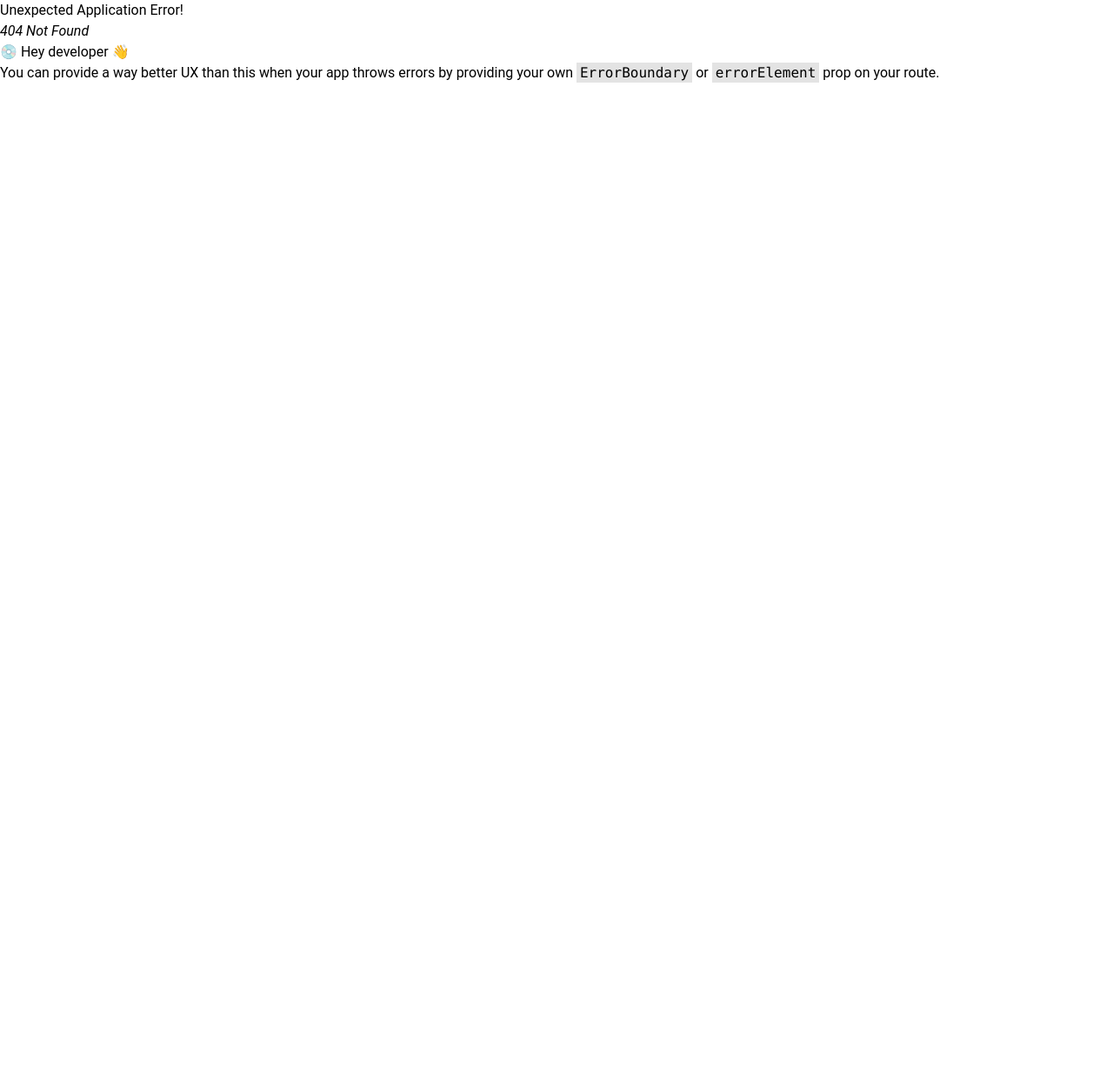
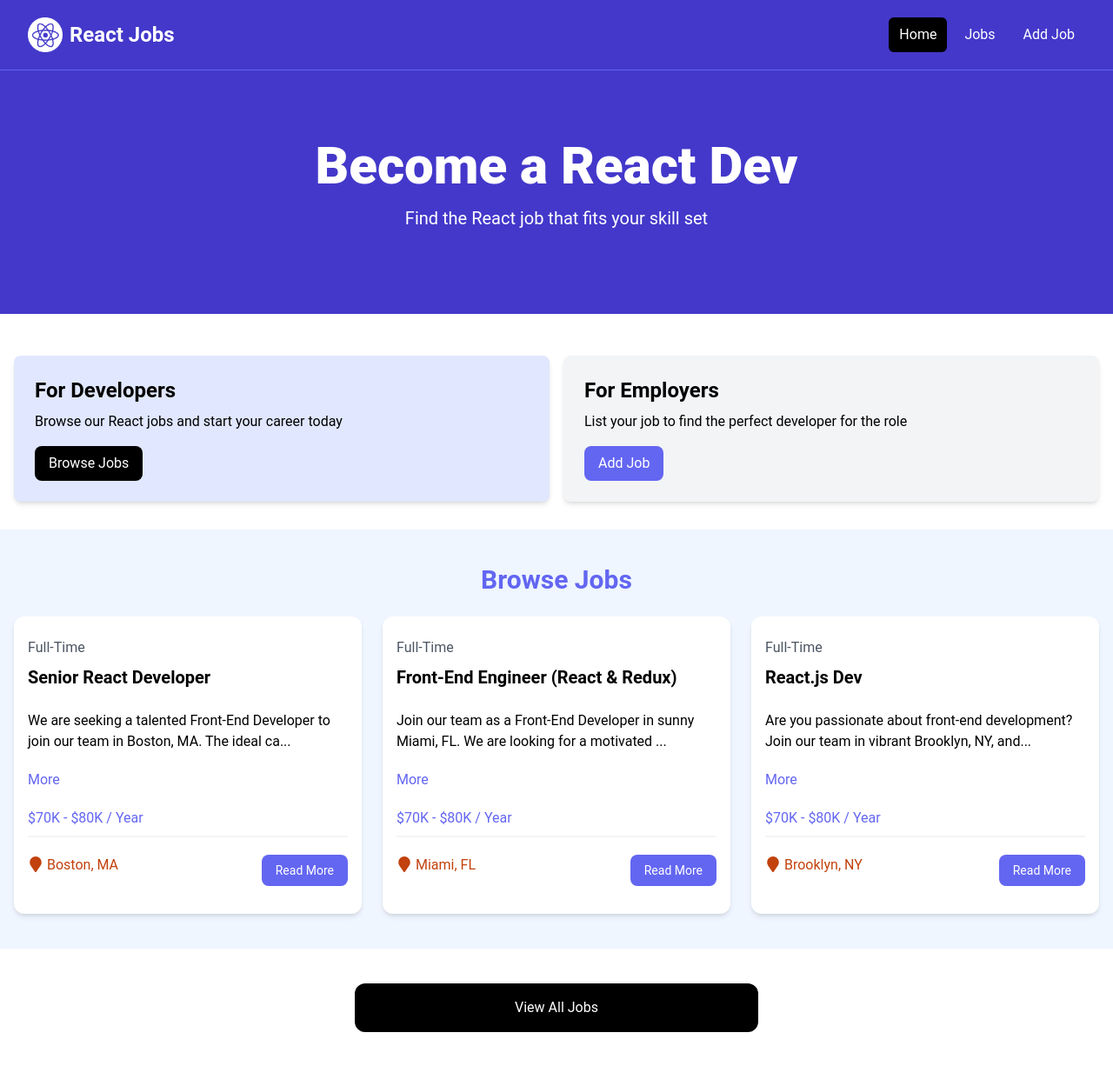
Before and after one commit to JuanPabloEnriquezPedroza/ReactCrashCourse, a React (Vite) app: page / in a window 1280 px wide. Before the commit this address had no page. Shown: the whole page at 87% size. Before the commit the page ends 800 px from the top, so only its background shows below. Built offline with nearby package versions, Linux system fonts and the light colour scheme.

Commit message:
Added routing

```diff
--- a/src/App.jsx
+++ b/src/App.jsx
@@ -1,9 +1,8 @@
 import React from "react";
-import Hero from "./components/Hero";
-import Navbar from "./components/Navbar";
-import HomeCards from "./components/HomeCards";
-import JobListings from "./components/JobListings";
-import ViewAllJobs from "./components/ViewAllJobs";
+import HomePage from "./pages/HomePage";
+import JobsPage from "./pages/JobsPage";
+import MainLayout from "./layouts/MainLayout";
+import NotFoundPage from "./pages/NotFoundPage";
 
 import {
   Route,
@@ -13,7 +12,13 @@
 } from "react-router-dom";
 
 const router = createBrowserRouter(
-  createRoutesFromElements(<Route path="/about" element={<h1>My App</h1>} />)
+  createRoutesFromElements(
+    <Route path="/" element={<MainLayout />}>
+      <Route index element={<HomePage />} />
+      <Route path="/jobs" element={<JobsPage />} />
+      <Route path="*" element={<NotFoundPage />} />
+    </Route>
+  )
 );
 
 const App = () => {
--- a/src/components/Hero.jsx
+++ b/src/components/Hero.jsx
@@ -1,6 +1,9 @@
 import React from "react";
 
-const Hero = ({ title, subtitle }) => {
+const Hero = ({
+  title = "Become a React Dev",
+  subtitle = "Find the React job that fits your skill set",
+}) => {
   return (
     <section className="bg-indigo-700 py-20 mb-4">
       <div className="max-w-7xl mx-auto px-4 sm:px-6 lg:px-8 flex flex-col items-center">
--- a/src/components/HomeCards.jsx
+++ b/src/components/HomeCards.jsx
@@ -1,5 +1,6 @@
 import React from "react";
 import Card from "./Card";
+import { Link } from "react-router-dom";
 
 const HomeCards = () => {
   return (
@@ -11,24 +12,24 @@
             <p className="mt-2 mb-4">
               Browse our React jobs and start your career today
             </p>
-            <a
-              href="/jobs.html"
+            <Link
+              to="/jobs"
               className="inline-block bg-black text-white rounded-lg px-4 py-2 hover:bg-gray-700"
             >
               Browse Jobs
-            </a>
+            </Link>
           </Card>
           <Card>
             <h2 className="text-2xl font-bold">For Employers</h2>
             <p className="mt-2 mb-4">
               List your job to find the perfect developer for the role
             </p>
-            <a
-              href="/add-job.html"
+            <Link
+              to="/add-job"
               className="inline-block bg-indigo-500 text-white rounded-lg px-4 py-2 hover:bg-indigo-600"
             >
               Add Job
-            </a>
+            </Link>
           </Card>
         </div>
       </div>
--- a/src/components/JobListing.jsx
+++ b/src/components/JobListing.jsx
@@ -1,5 +1,6 @@
 import React from "react";
 import { useState } from "react";
+import { Link } from "react-router-dom";
 import { FaMapMarker } from "react-icons/fa";
 
 const JobListing = ({ job }) => {
@@ -33,15 +34,15 @@
 
         <div className="flex flex-col lg:flex-row justify-between mb-4">
           <div className="text-orange-700 mb-3">
-            <FaMapMarker className="inline text-lg mb-1 mr-1"/>
+            <FaMapMarker className="inline text-lg mb-1 mr-1" />
             {job.location}
           </div>
-          <a
-            href={`/job/${job.id}`}
+          <Link
+            to={`/job/${job.id}`}
             className="h-[36px] bg-indigo-500 hover:bg-indigo-600 text-white px-4 py-2 rounded-lg text-center text-sm"
           >
             Read More
-          </a>
+          </Link>
         </div>
       </div>
     </div>
--- a/src/components/Navbar.jsx
+++ b/src/components/Navbar.jsx
@@ -1,4 +1,5 @@
 import React from "react";
+import { Link } from "react-router-dom";
 import logo from "../assets/images/logo.png";
 
 const Navbar = () => {
@@ -7,35 +8,32 @@
       <div className="mx-auto max-w-7xl px-2 sm:px-6 lg:px-8">
         <div className="flex h-20 items-center justify-between">
           <div className="flex flex-1 items-center justify-center md:items-stretch md:justify-start">
-            <a
-              className="flex flex-shrink-0 items-center mr-4"
-              href="/index.html"
-            >
+            <Link className="flex flex-shrink-0 items-center mr-4" to="/">
               <img className="h-10 w-auto" src={logo} alt="React Jobs" />
               <span className="hidden md:block text-white text-2xl font-bold ml-2">
                 React Jobs
               </span>
-            </a>
+            </Link>
             <div className="md:ml-auto">
               <div className="flex space-x-2">
-                <a
-                  href="/index.html"
+                <Link
+                  to="/"
                   className="text-white bg-black hover:bg-gray-900 hover:text-white rounded-md px-3 py-2"
                 >
                   Home
-                </a>
-                <a
-                  href="/jobs.html"
+                </Link>
+                <Link
+                  to="/jobs"
                   className="text-white hover:bg-gray-900 hover:text-white rounded-md px-3 py-2"
                 >
                   Jobs
-                </a>
-                <a
-                  href="/add-job.html"
+                </Link>
+                <Link
+                  to="/add-job"
                   className="text-white hover:bg-gray-900 hover:text-white rounded-md px-3 py-2"
                 >
                   Add Job
-                </a>
+                </Link>
               </div>
             </div>
           </div>
--- a/src/components/ViewAllJobs.jsx
+++ b/src/components/ViewAllJobs.jsx
@@ -1,14 +1,15 @@
 import React from "react";
+import { Link } from "react-router-dom";
 
 const ViewAllJobs = () => {
   return (
     <section className="m-auto max-w-lg my-10 px-6">
-      <a
-        href="/jobs"
+      <Link
+        to="/jobs"
         className="block bg-black text-white text-center py-4 px-6 rounded-xl hover:bg-gray-700"
       >
         View All Jobs
-      </a>
+      </Link>
     </section>
   );
 };
--- /dev/null
+++ b/src/layouts/MainLayout.jsx
@@ -0,0 +1,14 @@
+import React from "react";
+import { Outlet } from "react-router-dom";
+import Navbar from "../components/Navbar";
+
+const MainLayout = () => {
+  return (
+    <>
+      <Navbar />
+      <Outlet />
+    </>
+  );
+};
+
+export default MainLayout;
--- /dev/null
+++ b/src/pages/HomePage.jsx
@@ -0,0 +1,18 @@
+import React from "react";
+import Hero from "../components/Hero";
+import HomeCards from "../components/HomeCards";
+import JobListings from "../components/JobListings";
+import ViewAllJobs from "../components/ViewAllJobs";
+
+const HomePage = () => {
+  return (
+    <>
+      <Hero />
+      <HomeCards />
+      <JobListings />
+      <ViewAllJobs />
+    </>
+  );
+};
+
+export default HomePage;
--- /dev/null
+++ b/src/pages/JobsPage.jsx
@@ -0,0 +1,11 @@
+import React from 'react'
+
+const JobsPage = () => {
+  return (
+    <div>
+      JobsPage
+    </div>
+  )
+}
+
+export default JobsPage
--- /dev/null
+++ b/src/pages/NotFoundPage.jsx
@@ -0,0 +1,21 @@
+import React from "react";
+import { Link } from "react-router-dom";
+import { FaExclamationTriangle } from "react-icons/fa";
+
+const NotFoundPage = () => {
+  return (
+    <section className="text-center flex flex-col justify-center items-center h-96">
+      <FaExclamationTriangle className="text-yellow-400 text-6xl mb-4" />
+      <h1 className="text-6xl font-bold mb-4">404 Not Found</h1>
+      <p className="text-xl mb-5">This page does not exist</p>
+      <Link
+        to="/"
+        className="text-white bg-indigo-700 hover:bg-indigo-900 rounded-md px-3 py-2 mt-4"
+      >
+        Go Back
+      </Link>
+    </section>
+  );
+};
+
+export default NotFoundPage;
```
